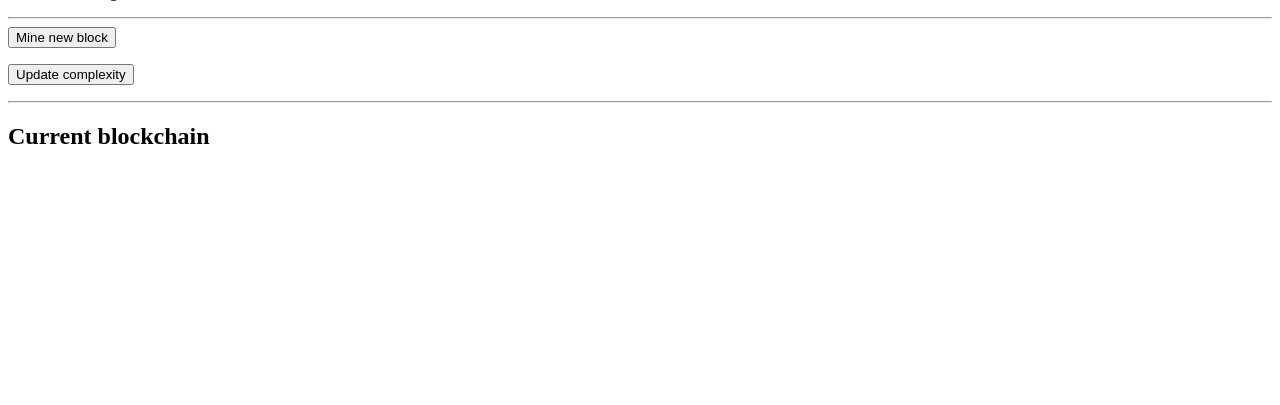
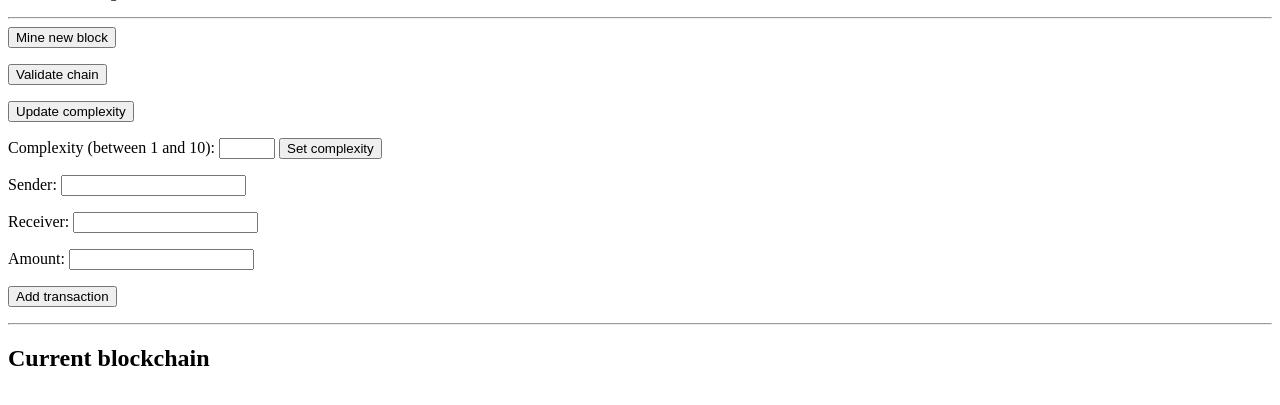
Before and after one commit to BulanMartin/BuliCoin, a Flask app: template src/templates/index.html in a window 1280 px wide. Shown: the part 151-556 px from the top of the page. Run offline with Flask 2, Linux system fonts and the light colour scheme; the template is opened without the code that fills it, so the values that code supplies are empty.

Commit message:
Add multiple frontend functionalities

```diff
--- a/src/server.py
+++ b/src/server.py
@@ -15,10 +15,6 @@ node_address = str(uuid4()).replace('-', '')
 node_port = os.environ['PORT']
 node_port_out = os.environ['PORT_OUT']
 node_name = os.environ['NODE_NAME']
-
-# frontend template
-#environment = Environment(loader=FileSystemLoader("templates/"))
-#template = environment.get_template("index.html")
 
 # Create blockchain
 blockchain = BuliCoin()
@@ -98,12 +94,12 @@ def set_complexity(leading_zeros = None):
 def validate():
 
     response = {'Chain valid': blockchain.validate(blockchain.chain)}
-
     return jsonify(response), 200
 
 # Add new transaction
 @app.route('/add_transaction', methods=['POST'])
 def add_transaction():
+    print(request.get_data())
     json = request.get_json()
     transaction_keys = ['sender', 'receiver', 'amount']
 
--- a/src/templates/index.html
+++ b/src/templates/index.html
@@ -11,9 +11,41 @@
         $("#complex_value").load('/complexity');
       });
     });
+
     $(document).ready(function(){
       $("#mine_new_block").click(function(){
         $("#new_block_alert").load('/mine_block');
+      });
+    });
+
+    $(document).ready(function(){
+      $("#set_complexity").click(function(){
+        $("#new_complex_value").load('/complexity/' + $("#complexity_input").val());
+      });
+    });
+
+    $(document).ready(function(){
+      $("#validate_chain").click(function(){
+        $("#validate_chain_reponse").load('/validate');
+      });
+    });
+
+    $(document).ready(function(){
+      $("#add_transaction").click(function(){
+          $.ajax({
+              type: 'POST',
+              url: '/add_transaction',
+              data: JSON.stringify ({sender: $("#sender").val(), receiver:$("#receiver").val(), amount: $("#amount").val()}),
+              success: function(data) {
+                $("#transaction_alert").text('Transaction will be added to the next block: ' +
+                JSON.stringify ({
+                  sender: $("#sender").val(),
+                  receiver:$("#receiver").val(),
+                  amount: $("#amount").val()}));
+              },
+              contentType: "application/json",
+              dataType: 'json'
+          });
       });
     });
     </script>
@@ -31,8 +63,33 @@
   <hr>
   <button id="mine_new_block">Mine new block</button>
   <p id="new_block_alert"></p>
+
+  <button id="validate_chain">Validate chain</button>
+  <p id="validate_chain_reponse"></p>
+
   <button id="complexity">Update complexity</button>
   <p id="complex_value"></p>
+
+  <label for="complexity_input">Complexity (between 1 and 10): </label>
+  <input type="number" id="complexity_input" name="quantity" min="1" max="10">
+  <button id="set_complexity">Set complexity</button>
+  <p id="new_complex_value"></p>
+  <p>
+    <label for="sender">Sender: </label>
+    <input type="text" id="sender">
+  </p>
+  <p>
+    <label for="receiver">Receiver: </label>
+    <input type="text" id="receiver">
+  </p>
+  <p>
+    <label for="amount">Amount: </label>
+    <input type="text" id="amount">
+  </p>
+  <p>
+    <button id="add_transaction">Add transaction</button>
+  </p>
+  <p id="transaction_alert"></p>
   <hr>
   <h2>Current blockchain</h2>
   <ul>
```
